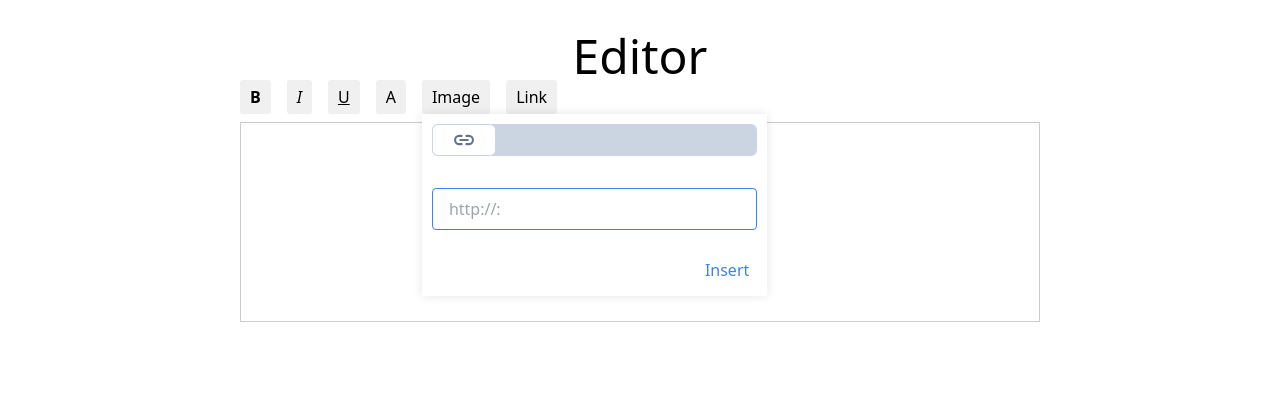
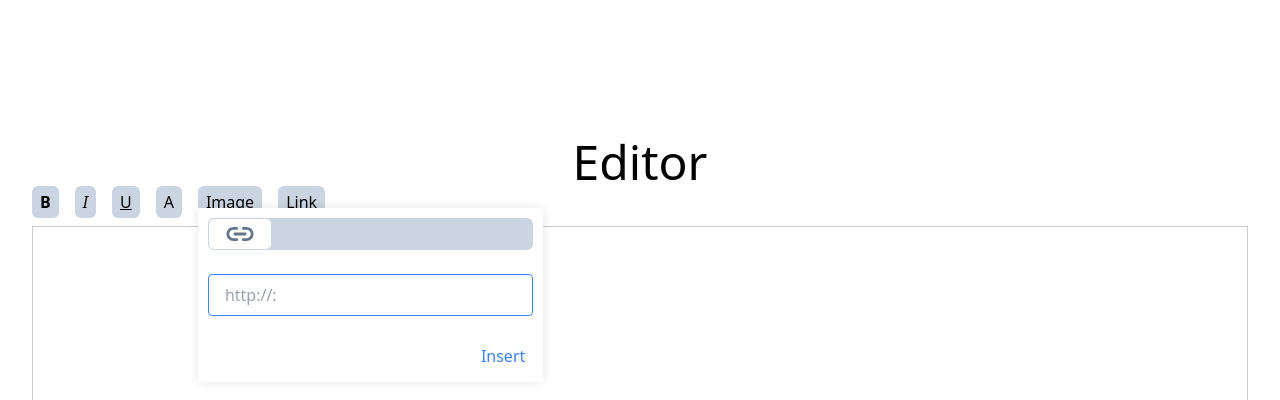
Before and after one commit to Sumon092/react-editor, a React (Vite) app in the folder react-editor/: page / in a window 1280 px wide. Both pictures are taken after a click on the button "Image". Shown: the top 400 px of the page. Built offline with nearby package versions, Linux system fonts and the light colour scheme.

Commit message:
link is working

```diff
--- a/react-editor/src/App.jsx
+++ b/react-editor/src/App.jsx
@@ -1,18 +1,16 @@
-import { useState } from 'react'
+
 import './App.css'
-import EditorCustom from './Component/EditorCustom'
-import Editor from './Component/Editor'
+import EditorMain from './Component/EditorMain'
 
 function App() {
-  const [count, setCount] = useState(0)
 
   return (
-    <>
+    <div className='h-screen w-full flex justify-center flex-col'>
       <h3 className='text-5xl'>Editor</h3>
 
       {/* <Editor /> */}
-      <EditorCustom />
-    </>
+      <EditorMain />
+    </div>
   )
 }
 
--- /dev/null
+++ b/react-editor/src/Component/ColorPicker.jsx
@@ -0,0 +1,9 @@
+const ColorPicker = () => {
+    return (
+        <div>
+
+        </div>
+    );
+};
+
+export default ColorPicker;
--- a/react-editor/src/Component/EditorCustom.jsx
+++ b/react-editor/src/Component/EditorMain.jsx
@@ -1,10 +1,10 @@
-import { useState, useRef, useEffect } from "react";
+import { useState, useRef } from "react";
 import { SketchPicker } from 'react-color';
 import DOMPurify from 'dompurify';
-import LinkInsertion from "./Link";
 import ImageURL from "./ImageURL";
+import LinkInsertion from "./LinkInsertion";
 
-const EditorCustom = () => {
+const EditorMain = () => {
     const [htmlContent, setHtmlContent] = useState("");
     const [displayColorPicker, setDisplayColorPicker] = useState(false);
     const [currentColor, setCurrentColor] = useState("#000000");
@@ -16,20 +16,7 @@ const EditorCustom = () => {
     const contentEditableRef = useRef(null);
     const imageButtonRef = useRef(null);
     const linkButtonRef = useRef(null);
-    const modalRef = useRef(null);
 
-    useEffect(() => {
-        const handleClickOutside = (event) => {
-            if (modalRef.current && !modalRef.current.contains(event.target) && !imageButtonRef.current.contains(event.target)) {
-                setDisplayImageModal(false);
-            }
-        };
-
-        document.addEventListener("mousedown", handleClickOutside);
-        return () => {
-            document.removeEventListener("mousedown", handleClickOutside);
-        };
-    }, []);
 
     const applyStyle = (command, value = null) => {
         document.execCommand(command, false, value);
@@ -53,6 +40,7 @@ const EditorCustom = () => {
         }
     };
 
+    // Image URL insertion
     const openImageModal = (e) => {
         saveSelection();
         const buttonRect = e.target.getBoundingClientRect();
@@ -63,6 +51,7 @@ const EditorCustom = () => {
         setDisplayImageModal(true);
     };
 
+    // Link text insertion
     const openLinkModal = (e) => {
         saveSelection();
         const buttonRect = e.target.getBoundingClientRect();
@@ -114,7 +103,7 @@ const EditorCustom = () => {
                     contentEditableRef={contentEditableRef}
                     applyStyle={applyStyle}
                     savedSelection={savedSelection}
-                    modalRef={modalRef}
+                    error={error}
                     setError={setError}
                 />
             )}
@@ -122,20 +111,21 @@ const EditorCustom = () => {
             {displayLinkModal && (
                 <LinkInsertion
                     modalPosition={modalPosition}
-                    error={error}
                     setDisplayLinkModal={setDisplayLinkModal}
                     applyStyle={applyStyle}
-                    modalRef={modalRef}
                     savedSelection={savedSelection}
+                    contentEditableRef={contentEditableRef}
+                    error={error}
+                    setError={setError}
                 />
             )}
 
             <div
                 ref={contentEditableRef}
-                className="output max-w-[800px]"
+                className="output max-w-full min-w-xl"
                 contentEditable
                 dangerouslySetInnerHTML={{ __html: DOMPurify.sanitize(htmlContent) }}
-                style={{ minHeight: '200px', border: '1px solid #ccc', padding: '10px' }}
+                style={{ minHeight: '500px', border: '1px solid #ccc', padding: '10px' }}
                 onMouseUp={saveSelection}
                 onKeyUp={saveSelection}
             />
@@ -143,4 +133,4 @@ const EditorCustom = () => {
     );
 };
 
-export default EditorCustom;
+export default EditorMain;
--- a/react-editor/src/Component/ImageURL.jsx
+++ b/react-editor/src/Component/ImageURL.jsx
@@ -1,13 +1,27 @@
 /* eslint-disable react/prop-types */
-import { useState } from 'react';
+import { useEffect, useRef, useState } from 'react';
 import { IoLink } from 'react-icons/io5';
 
-const ImageURL = ({ setDisplayImageModal, applyStyle, savedSelection, imageUrlInputRef, modalPosition, modalRef, setError }) => {
+const ImageURL = ({ setDisplayImageModal, applyStyle, savedSelection, imageUrlInputRef, modalPosition, setError }) => {
     const [imageUrl, setImageUrl] = useState("");
+    const imageRef = useRef(null)
 
     const handleImageUrlChange = (e) => {
         setImageUrl(e.target.value);
     };
+
+    useEffect(() => {
+        const handleClickOutside = (event) => {
+            if (imageRef.current && !imageRef.current.contains(event.target)) {
+                setDisplayImageModal(false);
+            }
+        };
+
+        document.addEventListener("mousedown", handleClickOutside);
+        return () => {
+            document.removeEventListener("mousedown", handleClickOutside);
+        };
+    }, [setDisplayImageModal]);
 
     const restoreSelection = () => {
         if (savedSelection.current) {
@@ -30,9 +44,9 @@ const ImageURL = ({ setDisplayImageModal, applyStyle, savedSelection, imageUrlIn
     };
 
     return (
-        <div ref={modalRef} style={{ position: 'fixed', zIndex: 2, top: modalPosition.top, left: modalPosition.left, backgroundColor: '#fff', padding: '10px', boxShadow: '0 0 10px rgba(0,0,0,0.1)' }}>
-            <div className="mb-2 h-8 text-2xl bg-slate-300 rounded-md">
-                <IoLink className="bg-white h-full text-slate-500 border border-slate-300 rounded-md w-16 flex items-center py-[4px]" />
+        <div className='mt-[-10px]' ref={imageRef} style={{ position: 'fixed', zIndex: 2, top: modalPosition.top, left: modalPosition.left, backgroundColor: '#fff', padding: '10px', boxShadow: '0 0 10px rgba(0,0,0,0.1)' }}>
+            <div className=" h-8 text-2xl bg-slate-300 rounded-md">
+                <IoLink className="bg-white h-full text-slate-500 border border-slate-300 rounded-md w-16 flex items-center" />
             </div>
             <input
                 type="text"
--- a/react-editor/src/Component/Link.jsx
+++ b/react-editor/src/Component/LinkInsertion.jsx
@@ -1,11 +1,24 @@
-import React, { useState, useRef } from 'react';
+/* eslint-disable react/prop-types */
+import { useState, useRef, useEffect } from 'react';
 import { IoLinkOutline } from 'react-icons/io5';
 
-const LinkInsertion = ({ modalPosition, error, setDisplayLinkModal, applyStyle, savedSelection }) => {
+const LinkInsertion = ({ modalPosition, setDisplayLinkModal, savedSelection, contentEditableRef }) => {
+    const [linkURL, setLinkURL] = useState('');
     const [linkText, setLinkText] = useState('');
-    const [linkURL, setLinkURL] = useState('');
-    const linkRef = useRef(null)
+    const linkRef = useRef(null);
 
+    useEffect(() => {
+        const handleClickOutside = (event) => {
+            if (linkRef.current && !linkRef.current.contains(event.target)) {
+                setDisplayLinkModal(false);
+            }
+        };
+
+        document.addEventListener("mousedown", handleClickOutside);
+        return () => {
+            document.removeEventListener("mousedown", handleClickOutside);
+        };
+    }, [setDisplayLinkModal]);
 
     const handleLinkUrlChange = (e) => {
         setLinkURL(e.target.value);
@@ -17,23 +30,29 @@ const LinkInsertion = ({ modalPosition, error, setDisplayLinkModal, applyStyle,
 
     const restoreSelection = () => {
         if (savedSelection.current) {
-            if (window.getSelection) {
-                const sel = window.getSelection();
-                sel.removeAllRanges();
-                sel.addRange(savedSelection.current);
-            } else if (document.selection && savedSelection.current.select) {
-                savedSelection.current.select();
-            }
+            const sel = window.getSelection();
+            sel.removeAllRanges();
+            sel.addRange(savedSelection.current);
         }
     };
 
     const handleInsertLink = () => {
-        restoreSelection()
-        applyStyle("createLink", linkURL);
+        if (!linkURL || !linkText) {
+            return;
+        }
+
+        // Ensure the link URL has a valid protocol
+        let formattedLinkURL = linkURL;
+        if (!/^https?:\/\//i.test(linkURL)) {
+            formattedLinkURL = `http://${linkURL}`;
+        }
+
+        restoreSelection();
+        document.execCommand('insertHTML', false, `<a href="${formattedLinkURL}" target="_blank" rel="noopener noreferrer" style="color: blue; text-decoration: underline;">${linkText}</a>`);
         setLinkURL('');
         setLinkText('');
         setDisplayLinkModal(false);
-
+        contentEditableRef.current.focus();
     };
 
     return (
@@ -50,16 +69,15 @@ const LinkInsertion = ({ modalPosition, error, setDisplayLinkModal, applyStyle,
                     value={linkText}
                     onChange={handleLinkTextChange}
                     placeholder="Link Text"
-                    className="w-full px-4 py-2 border border-blue-500 rounded focus:outline-blue-800"
+                    className="mb-2 w-full px-4 py-2 border border-blue-500 rounded focus:outline-blue-800"
                 />
                 <input
                     type="text"
                     value={linkURL}
                     onChange={handleLinkUrlChange}
                     placeholder="https://"
-                    className="w-full px-4 py-2 border border-blue-500 rounded focus:outline-blue-800 mt-2"
+                    className="w-full px-4 py-2 border border-blue-500 rounded focus:outline-blue-800"
                 />
-                {error && <span className="text-red-500 text-sm mt-2 font-poppins text-start">{error}</span>}
             </div>
             <button className="px-2 py-1 text-blue-500 rounded-md text-right w-full" onClick={handleInsertLink}>Insert Link</button>
         </div>
```
Also changed, not shown: react-editor/src/quillEditor/Editor.jsx (renamed from react-editor/src/Component/Editor.jsx), react-editor/src/quillEditor/editor.css (renamed from react-editor/src/Component/editor.css).
